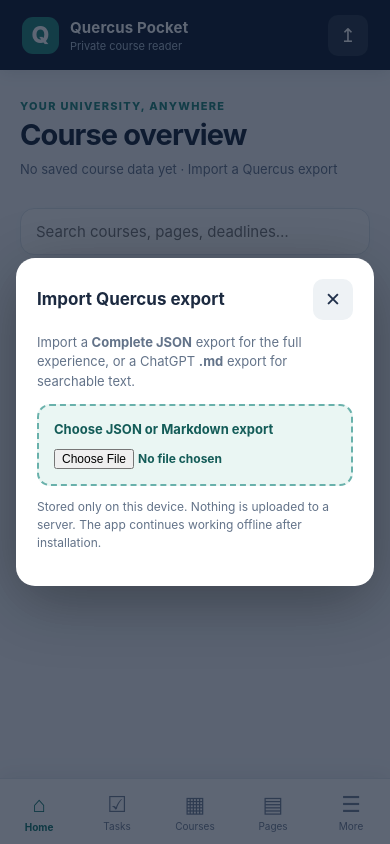
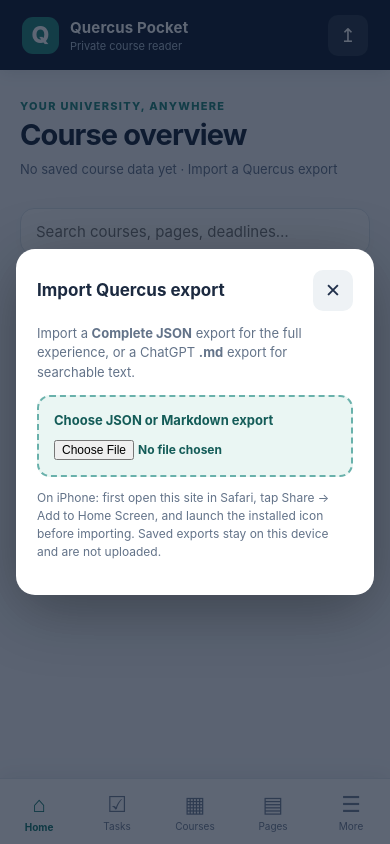
Before and after one commit to Taheem-A/quercus-chatgpt-connector, a website with bundled scripts: page mobile/index.html in a window 390 px wide. Both pictures are taken after a click on the button "Import Quercus export". Built offline with nearby package versions, Linux system fonts and the light colour scheme.

Commit message:
Clarify iPhone install-before-import steps (#7)
* fix(mobile): show safe iPhone install-before-import instructions

* docs: install iPhone PWA before importing data

```diff
--- a/mobile/index.html
+++ b/mobile/index.html
@@ -37,7 +37,7 @@
     <form method="dialog" class="dialog-head"><strong>Import Quercus export</strong><button class="icon-button" aria-label="Close">✕</button></form>
     <p>Import a <b>Complete JSON</b> export for the full experience, or a ChatGPT <b>.md</b> export for searchable text.</p>
     <label class="upload-field">Choose JSON or Markdown export <input type="file" id="fileInput" accept=".json,.md,application/json,text/markdown,text/plain"></label>
-    <p class="hint">Stored only on this device. Nothing is uploaded to a server. The app continues working offline after installation.</p>
+    <p class="hint">On iPhone: first open this site in Safari, tap Share → Add to Home Screen, and launch the installed icon before importing. Saved exports stay on this device and are not uploaded.</p>
     <p id="importMessage" role="status"></p>
   </dialog>
   <script type="module" src="./app.js"></script>
```
Also changed, not shown: README.md.
